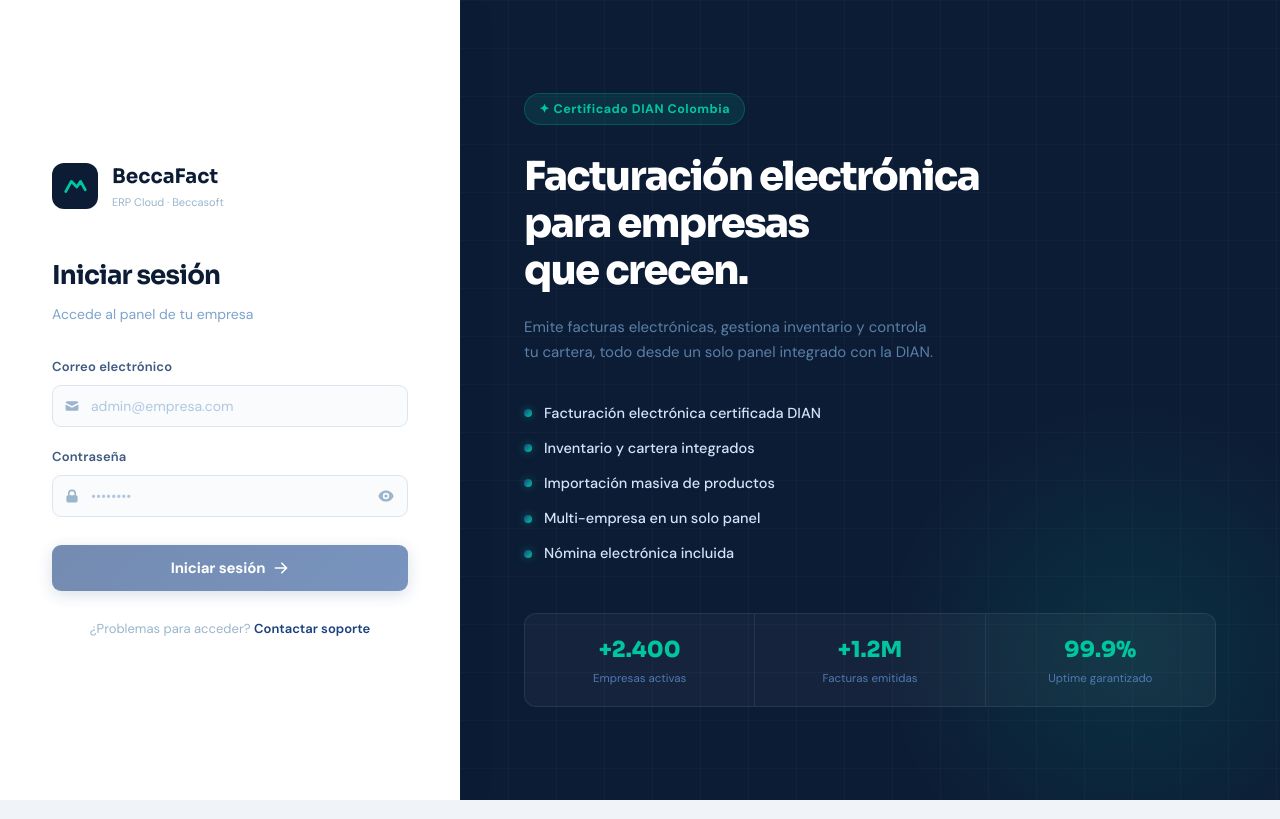
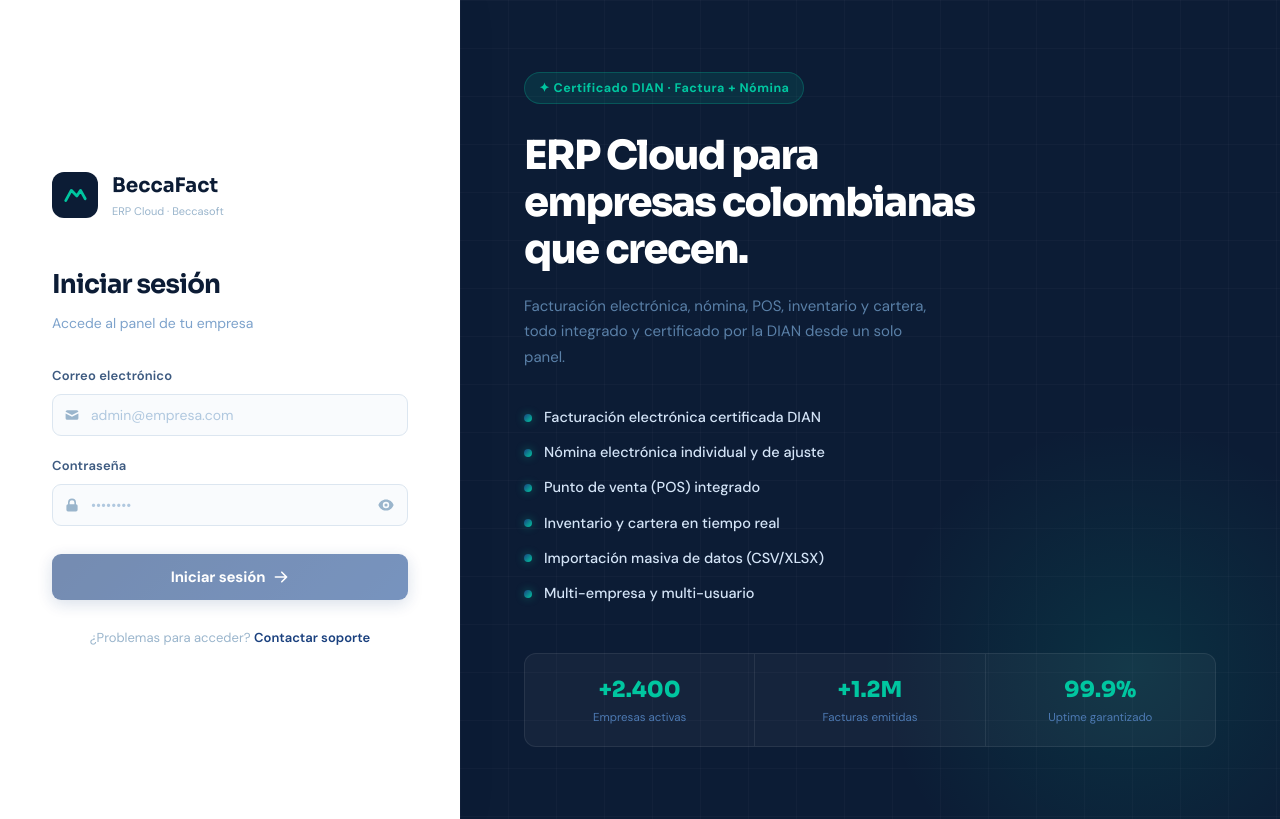
Before and after one commit to ingcamilorodriguezdiaz/beccafact-frontend, an Angular app: page /auth/login in a window 1280 px wide. Built offline with nearby package versions, Linux system fonts and the light colour scheme.

Commit message:
feat(srv): update home login

```diff
--- a/src/app/features/auth/login.component.ts
+++ b/src/app/features/auth/login.component.ts
@@ -97,11 +97,11 @@
       <!-- Right panel: hero -->
       <div class="login-hero">
         <div class="hero-inner">
-          <div class="hero-badge">✦ Certificado DIAN Colombia</div>
-          <h2 class="hero-headline">Facturación electrónica<br>para empresas<br>que crecen.</h2>
+          <div class="hero-badge">✦ Certificado DIAN · Factura + Nómina</div>
+          <h2 class="hero-headline">ERP Cloud para<br>empresas colombianas<br>que crecen.</h2>
           <p class="hero-desc">
-            Emite facturas electrónicas, gestiona inventario y controla tu cartera,
-            todo desde un solo panel integrado con la DIAN.
+            Facturación electrónica, nómina, POS, inventario y cartera,
+            todo integrado y certificado por la DIAN desde un solo panel.
           </p>
 
           <div class="hero-features">
@@ -320,10 +320,11 @@
 
   features = [
     { label: 'Facturación electrónica certificada DIAN' },
-    { label: 'Inventario y cartera integrados' },
-    { label: 'Importación masiva de productos' },
-    { label: 'Multi-empresa en un solo panel' },
-    { label: 'Nómina electrónica incluida' },
+    { label: 'Nómina electrónica individual y de ajuste' },
+    { label: 'Punto de venta (POS) integrado' },
+    { label: 'Inventario y cartera en tiempo real' },
+    { label: 'Importación masiva de datos (CSV/XLSX)' },
+    { label: 'Multi-empresa y multi-usuario' },
   ];
 
   constructor(protected auth: AuthService) {}
```
